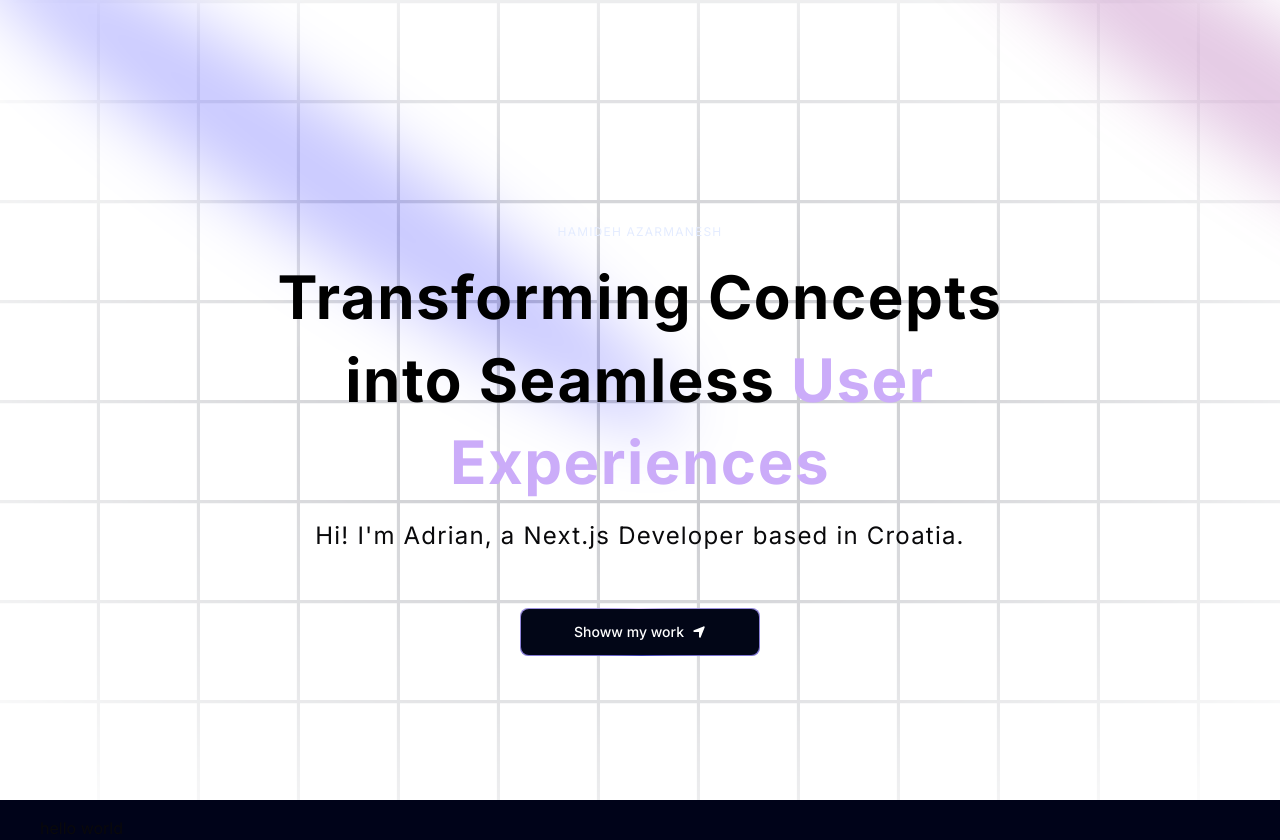
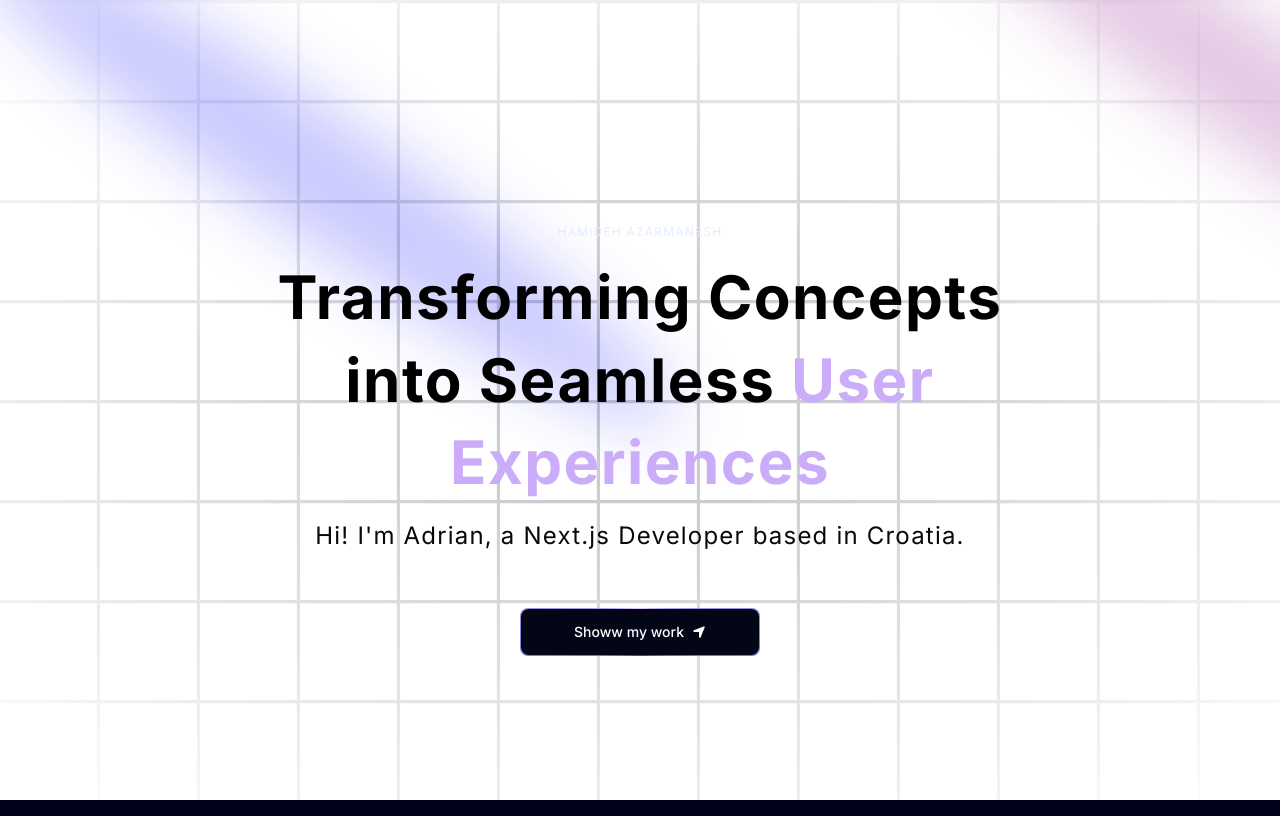
Before and after one commit to maf256/Azar, a Next.js app: page / in a window 1280 px wide. After the commit the page ends 816 px from the top, so only its background shows below. Built offline with nearby package versions, Linux system fonts and the light colour scheme.

Commit message:
deploy test

```diff
--- a/app/page.tsx
+++ b/app/page.tsx
@@ -6,7 +6,6 @@ export default function Home() {
       <main className="relative bg-black-100 flex juxtify-center items-center flex-col overflow-hidden mx-auto sm:px-10 px-5">
         <div className="max-w-7xl w-full">
           <Hero />
-          <h1>hello world</h1>
         </div>
       </main>
     );
```
